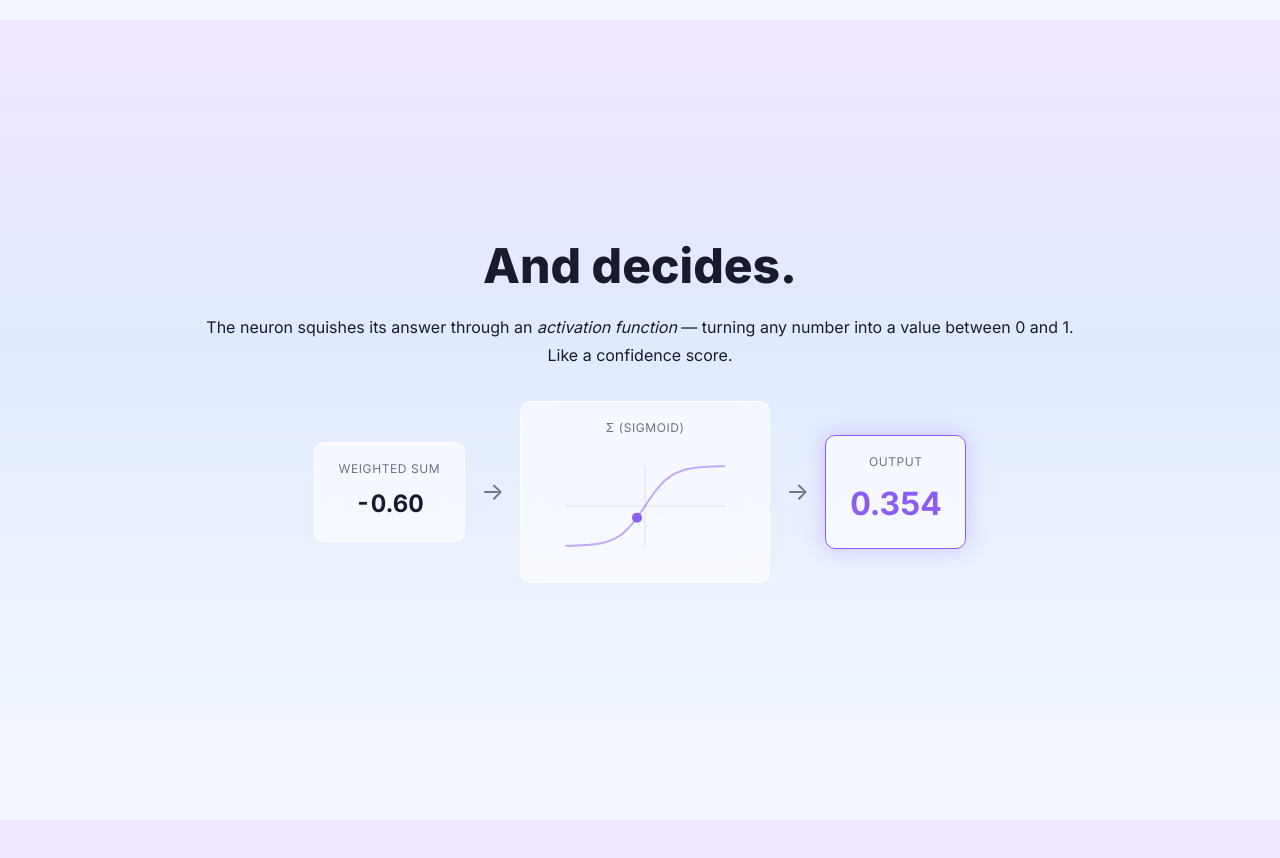
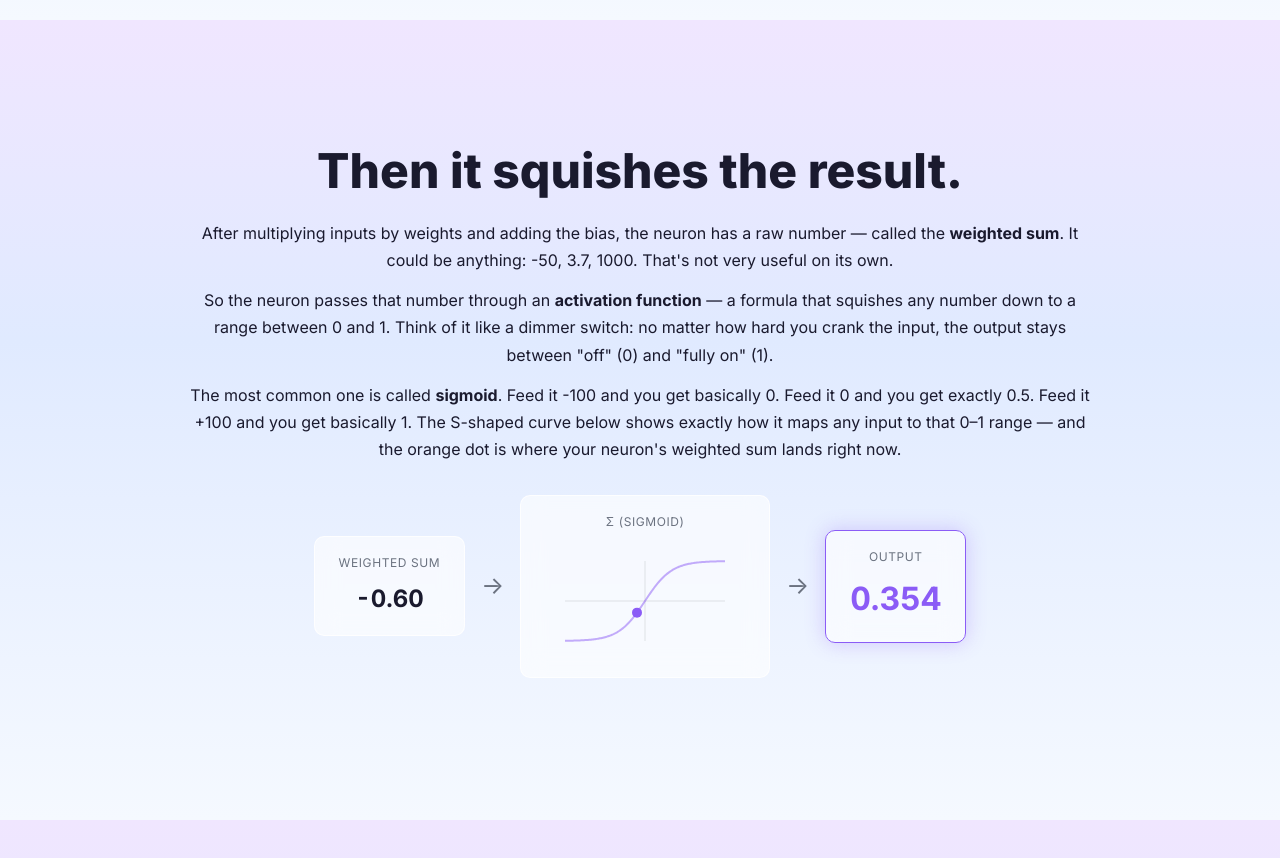
Before and after one commit to thekavklaw/MiniLLM, a website: page public/index.html in a window 1280 px wide. Shown: the part 2380-3238 px from the top of the page. Drawn offline with Linux system fonts and the light colour scheme.

Commit message:
Expand activation section on landing page
- Explain weighted sum before activation
- Define activation function as 'dimmer switch' analogy
- Explain sigmoid with concrete examples (-100→0, 0→0.5, +100→1)
- Reference the S-curve and orange dot on the visualization
- Bridges the gap between weights and 'decides'

```diff
--- a/public/index.html
+++ b/public/index.html
@@ -83,8 +83,10 @@
   <!-- ===== SECTION: Activation ===== -->
   <section class="story-section" id="s-activation">
     <div class="story-content">
-      <h2 class="reveal">And decides.</h2>
-      <p class="reveal delay-1">The neuron squishes its answer through an <em>activation function</em> — turning any number into a value between 0 and 1. Like a confidence score.</p>
+      <h2 class="reveal">Then it squishes the result.</h2>
+      <p class="reveal delay-1">After multiplying inputs by weights and adding the bias, the neuron has a raw number — called the <strong>weighted sum</strong>. It could be anything: -50, 3.7, 1000. That's not very useful on its own.</p>
+      <p class="reveal delay-1" style="margin-top:0.8rem;">So the neuron passes that number through an <strong>activation function</strong> — a formula that squishes any number down to a range between 0 and 1. Think of it like a dimmer switch: no matter how hard you crank the input, the output stays between "off" (0) and "fully on" (1).</p>
+      <p class="reveal delay-1" style="margin-top:0.8rem;">The most common one is called <strong>sigmoid</strong>. Feed it -100 and you get basically 0. Feed it 0 and you get exactly 0.5. Feed it +100 and you get basically 1. The S-shaped curve below shows exactly how it maps any input to that 0–1 range — and the orange dot is where your neuron's weighted sum lands right now.</p>
       <div class="activation-display reveal delay-2">
         <div class="computation-flow">
           <div class="comp-box">
```
